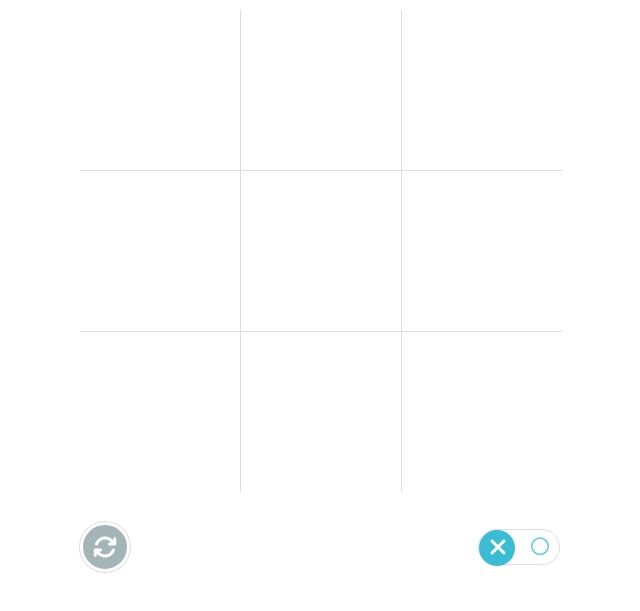
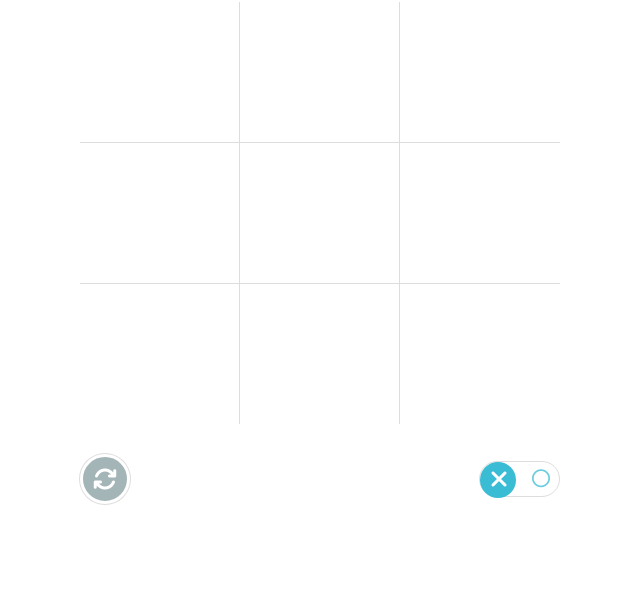
Before and after one commit to Gaukhar008/tic-tac-toe, a plain HTML site: page index.html in a window 1280 px wide. Shown: the part 163-774 px from the top of the page, without its empty margins (320-960 px from the left). Drawn offline with Linux system fonts and the light colour scheme.

Commit message:
Change padding and margin properties of body and main content Change size for each grid box cell Change background color of reset button

```diff
--- a/styles/styles.scss
+++ b/styles/styles.scss
@@ -9,12 +9,15 @@ body {
     display: flex;
     flex-flow: row nowrap;
     justify-content: center;
-    padding: 30px;
+    padding: 0;
+    margin: 0;
+    box-sizing: border-box;
 }
 
 main {
     max-width: 480px;
     width: 100%;
+    padding: 30px;
 }
 
 .score {
@@ -59,8 +62,8 @@ main {
         }
     }
     button {
-        width: 160px;
-        height: 160px;
+        width: 140px;
+        height: 140px;
         border: 0;
         cursor: pointer;
         background: transparent;
@@ -102,7 +105,7 @@ main {
             font-size: 24px;
         }
         &:hover {
-            background: #7cb5bf;
+            background: #3787d4;
         }
     }
     .active-user {
@@ -111,7 +114,7 @@ main {
         flex-flow: row nowrap;
         align-items: center;
         justify-content: space-between;
-        padding: 5px 10px 5px 10px;
+        padding: 5px 9px 5px 10px;
         width: 60px;
         border-radius: 25px;
         position: relative;
```
Also changed, not shown: styles/styles.css, 1 other file.
